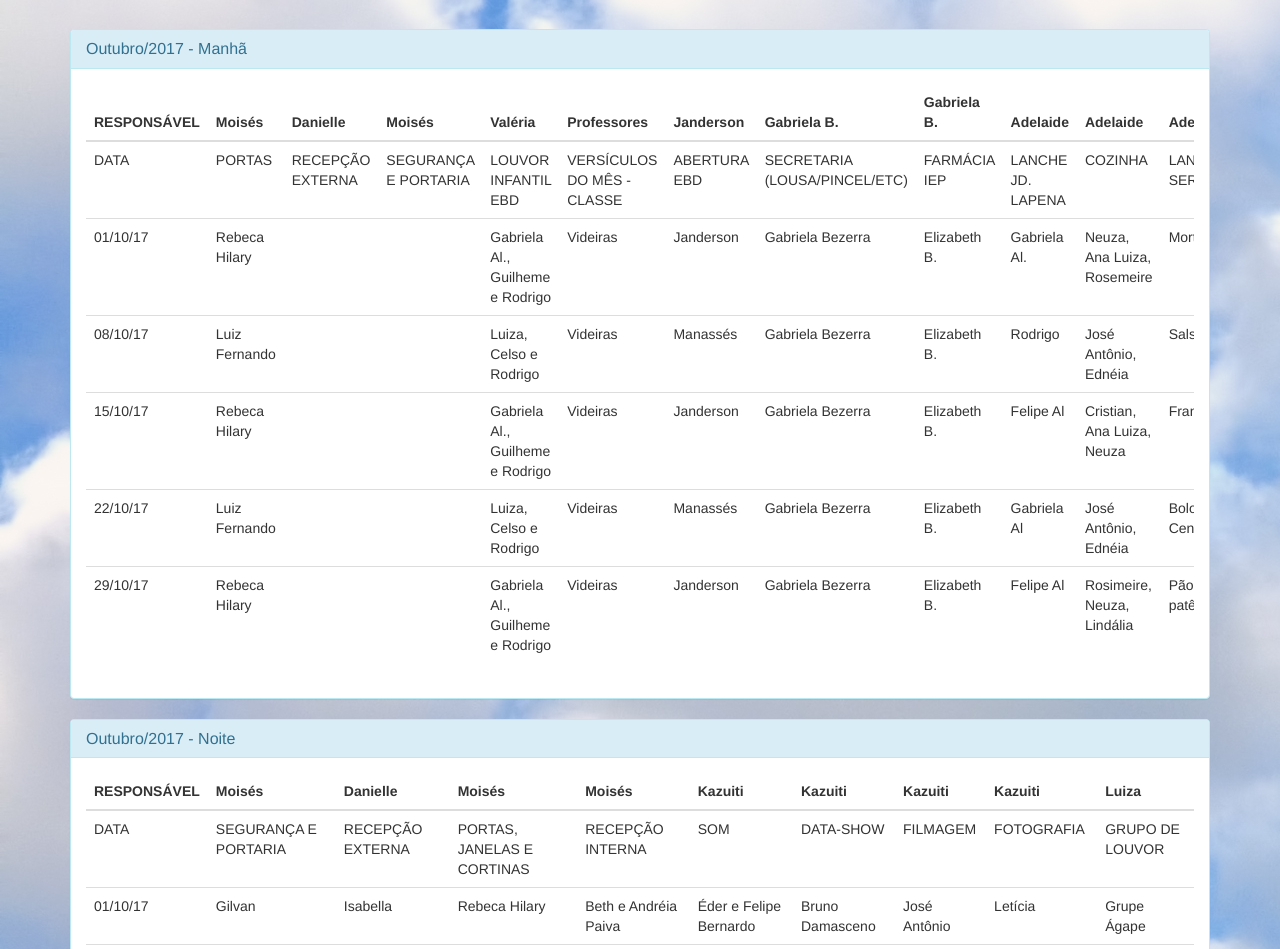
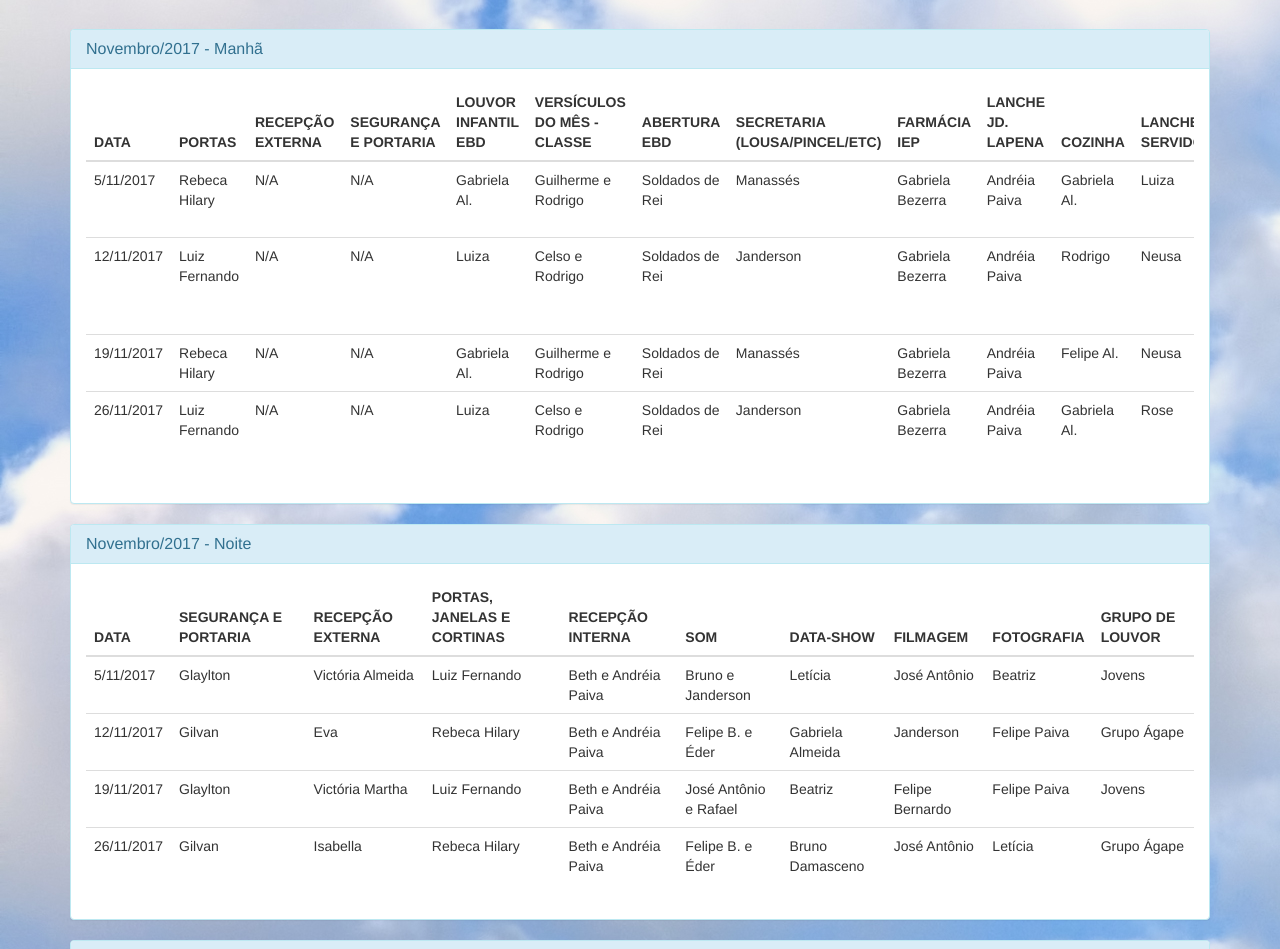
Before and after one commit to Migresc/migresc_site, a PHP site: page /escalaGeral.php in a window 1280 px wide. Shown: the part 51-1000 px from the top of the page. Run offline with PHP 8.4, Linux system fonts and the light colour scheme; some libraries are stand-ins or nearby versions.

Commit message:
Escala de Novembro

```diff
--- a/escalaGeral.php
+++ b/escalaGeral.php
@@ -3,109 +3,90 @@
 <div class="panel panel-info">
     <!-- Default panel contents -->
     <div class="panel-heading">
-        <h3 class="panel-title">Outubro/2017 - Manhã</h3>
+        <h3 class="panel-title">Novembro/2017 - Manhã</h3>
     </div>
     <div class="panel-body">
         <div class="table-responsive">
         <!-- Table -->
         <table class="table">
         	<thead>
- 	 	 <th>RESPONSÁVEL</th>
- 	 	 <th>Moisés</th>
- 	 	 <th>Danielle</th>
- 	 	 <th>Moisés</th>
- 	 	 <th>Valéria</th>
- 	 	 <th>Professores</th>
- 	 	 <th>Janderson</th>
- 	 	 <th>Gabriela B.</th>
-     <th>Gabriela B.</th>
- 	 	 <th>Adelaide</th>
- 	 	 <th>Adelaide</th>
- 	 	 <th>Adelaide</th>
+        	 	<th>DATA</th>
+        	 	<th>PORTAS</th>
+        	 	<th>RECEPÇÃO EXTERNA</th>
+        	 	<th>SEGURANÇA E PORTARIA</th>
+        	 	<th>LOUVOR INFANTIL EBD</th>
+        	 	<th>VERSÍCULOS DO MÊS - CLASSE</th>
+        	 	<th>ABERTURA EBD</th>
+        	 	<th>SECRETARIA (LOUSA/PINCEL/ETC)</th>
+        	 	<th>FARMÁCIA IEP</th>
+        	 	<th>LANCHE JD. LAPENA</th>
+        	 	<th>COZINHA</th>
+        	 	<th>LANCHE SERVIDO</th>
         	</thead>
         	<tr>
-	 	 <td>DATA</td>
-	 	 <td>PORTAS</td>
-	 	 <td>RECEPÇÃO EXTERNA</td>
-	 	 <td>SEGURANÇA E PORTARIA</td>
-	 	 <td>LOUVOR INFANTIL EBD</td>
-	 	 <td>VERSÍCULOS DO MÊS - CLASSE</td>
-	 	 <td>ABERTURA EBD</td>
-	 	 <td>SECRETARIA (LOUSA/PINCEL/ETC)</td>
-     <td>FARMÁCIA IEP</td>
-	 	 <td>LANCHE JD. LAPENA</td>
-	 	 <td>COZINHA</td>
-	 	 <td>LANCHE SERVIDO</td>
- 	 </tr>
- 	 <tr>
-	 	 <td>01/10/17</td>
+        	 	<td>5/11/2017</td>
         	 	<td>Rebeca Hilary</td>
-	 	 <td></td>
-	 	 <td></td>
-	 	 <td>Gabriela Al., Guilheme e Rodrigo</td>
-	 	 <td>Videiras</td>
-	 	 <td>Janderson</td>
+        	 	<td>N/A</td>
+        	 	<td>N/A</td>
+        	 	<td>Gabriela Al.</td>
+        	 	<td> Guilherme e Rodrigo</td>
+        	 	<td>Soldados de Rei</td>
+        	 	<td>Manassés</td>
         	 	<td>Gabriela Bezerra</td>
-     <td>Elizabeth B.</td>
+        	 	<td>Andréia Paiva</td>
         	 	<td>Gabriela Al.</td>
-	 	 <td>Neuza, Ana Luiza, Rosemeire</td>
+        	 	<td>Luiza</td>
+        	 	<td> Ednéia e José Antônio</td>
         	 	<td>Mortadela</td>
         	</tr>
         	<tr>
-	 	 <td>08/10/17</td>
+        	 	<td>12/11/2017</td>
         	 	<td>Luiz Fernando</td>
-	 	 <td></td>
-	 	 <td></td>
-	 	 <td>Luiza, Celso e Rodrigo</td>
-	 	 <td>Videiras</td>
-	 	 <td>Manassés</td>
+        	 	<td>N/A</td>
+        	 	<td>N/A</td>
+        	 	<td>Luiza</td>
+        	 	<td> Celso e Rodrigo</td>
+        	 	<td>Soldados de Rei</td>
+        	 	<td>Janderson</td>
         	 	<td>Gabriela Bezerra</td>
-     <td>Elizabeth B.</td>
+        	 	<td>Andréia Paiva</td>
         	 	<td>Rodrigo</td>
-	 	 <td>José Antônio, Ednéia</td>
+        	 	<td>Neusa</td>
+        	 	<td> José Antônio e Ednéia</td>
         	 	<td>Salsicha</td>
         	</tr>
         	<tr>
-	 	 <td>15/10/17</td>
+        	 	<td>19/11/2017</td>
         	 	<td>Rebeca Hilary</td>
-	 	 <td></td>
-	 	 <td></td>
-	 	 <td>Gabriela Al., Guilheme e Rodrigo</td>
-	 	 <td>Videiras</td>
-	 	 <td>Janderson</td>
+        	 	<td>N/A</td>
+        	 	<td>N/A</td>
+        	 	<td>Gabriela Al.</td>
+        	 	<td> Guilherme e Rodrigo</td>
+        	 	<td>Soldados de Rei</td>
+        	 	<td>Manassés</td>
         	 	<td>Gabriela Bezerra</td>
-     <td>Elizabeth B.</td>
-	 	 <td>Felipe Al</td>
-	 	 <td>Cristian, Ana Luiza, Neuza</td>
+        	 	<td>Andréia Paiva</td>
+        	 	<td>Felipe Al.</td>
+        	 	<td>Neusa</td>
+        	 	<td> Ednéia</td>
+        	 	<td> Luiza</td>
         	 	<td>Frango</td>
         	</tr>
         	<tr>
-	 	 <td>22/10/17</td>
+        	 	<td>26/11/2017</td>
         	 	<td>Luiz Fernando</td>
-	 	 <td></td>
-	 	 <td></td>
-	 	 <td>Luiza, Celso e Rodrigo</td>
-	 	 <td>Videiras</td>
-	 	 <td>Manassés</td>
-	 	 <td>Gabriela Bezerra</td>
-     <td>Elizabeth B.</td>
-	 	 <td>Gabriela Al</td>
-	 	 <td>José Antônio, Ednéia</td>
-	 	 <td>Bolo de Cenoura</td>
- 	 </tr>
-   <tr>
-	 	 <td>29/10/17</td>
-	 	 <td>Rebeca Hilary</td>
-	 	 <td></td>
-	 	 <td></td>
-	 	 <td>Gabriela Al., Guilheme e Rodrigo</td>
-	 	 <td>Videiras</td>
+        	 	<td>N/A</td>
+        	 	<td>N/A</td>
+        	 	<td>Luiza</td>
+        	 	<td> Celso e Rodrigo</td>
+        	 	<td>Soldados de Rei</td>
         	 	<td>Janderson</td>
         	 	<td>Gabriela Bezerra</td>
-     <td>Elizabeth B.</td>
-	 	 <td>Felipe Al</td>
-	 	 <td>Rosimeire, Neuza, Lindália</td>
-	 	 <td>Pão de patê</td>
+        	 	<td>Andréia Paiva</td>
+        	 	<td>Gabriela Al.</td>
+        	 	<td>Rose</td>
+        	 	<td> Cristian e Lindália</td>
+        	 	<td>Bolo de Côco</td>
         	</tr>
         </table>
         </div>
@@ -114,7 +95,7 @@
 </p>
 <div class="panel panel-info">
     <div class="panel-heading">
-        <h3 class="panel-title">Outubro/2017 - Noite</h3>
+        <h3 class="panel-title">Novembro/2017 - Noite</h3>
     </div>
 
     <div class="panel-body">
@@ -122,90 +103,67 @@
             <!-- Table -->
             <table class="table">
 	<thead>
- 	 	 <th>RESPONSÁVEL</th>
- 	 	 <th>Moisés</th>
- 	 	 <th>Danielle</th>
- 	 	 <th>Moisés</th>
- 	 	 <th>Moisés</th>
- 	 	 <th>Kazuiti</th>
- 	 	 <th>Kazuiti</th>
- 	 	 <th>Kazuiti</th>
- 	 	 <th>Kazuiti</th>
- 	 	 <th>Luiza</th>
+	 	<th>DATA</th>
+	 	<th>SEGURANÇA E PORTARIA</th>
+	 	<th>RECEPÇÃO EXTERNA</th>
+	 	<th>PORTAS, JANELAS E CORTINAS</th>
+	 	<th>RECEPÇÃO INTERNA</th>
+	 	<th>SOM</th>
+	 	<th>DATA-SHOW</th>
+	 	<th>FILMAGEM</th>
+	 	<th>FOTOGRAFIA</th>
+	 	<th>GRUPO DE LOUVOR</th>
 	</thead>
 	<tr>
-	 	 <td>DATA</td>
-	 	 <td>SEGURANÇA E PORTARIA</td>
-	 	 <td>RECEPÇÃO EXTERNA</td>
-	 	 <td>PORTAS, JANELAS E CORTINAS</td>
-	 	 <td>RECEPÇÃO INTERNA</td>
-	 	 <td>SOM</td>
-	 	 <td>DATA-SHOW</td>
-	 	 <td>FILMAGEM</td>
-	 	 <td>FOTOGRAFIA</td>
-	 	 <td>GRUPO DE LOUVOR</td>
+	 	<td>5/11/2017</td>
+	 	<td>Glaylton</td>
+	 	<td>Victória Almeida</td>
+	 	<td>Luiz Fernando</td>
+	 	<td>Beth e Andréia Paiva</td>
+	 	<td>Bruno e Janderson</td>
+	 	<td>Letícia</td>
+	 	<td>José Antônio</td>
+	 	<td>Beatriz</td>
+	 	<td>Jovens</td>
 	</tr>
 	<tr>
-	 	 <td>01/10/17</td>
+	 	<td>12/11/2017</td>
+	 	<td>Gilvan</td>
+	 	<td>Eva</td>
+	 	<td>Rebeca Hilary</td>
+	 	<td>Beth e Andréia Paiva</td>
+	 	<td>Felipe B. e Éder</td>
+	 	<td>Gabriela Almeida</td>
+	 	<td>Janderson</td>
+	 	<td>Felipe Paiva</td>
+	 	<td>Grupo Ágape</td>
+	</tr>
+	<tr>
+	 	<td>19/11/2017</td>
+	 	<td>Glaylton</td>
+	 	<td>Victória Martha</td>
+	 	<td>Luiz Fernando</td>
+	 	<td>Beth e Andréia Paiva</td>
+	 	<td>José Antônio e Rafael</td>
+	 	<td>Beatriz</td>
+	 	<td>Felipe Bernardo</td>
+	 	<td>Felipe Paiva</td>
+	 	<td>Jovens</td>
+	</tr>
+	<tr>
+	 	<td>26/11/2017</td>
 	 	<td>Gilvan</td>
 	 	<td>Isabella</td>
 	 	<td>Rebeca Hilary</td>
 	 	<td>Beth e Andréia Paiva</td>
-	 	 <td>Éder e Felipe Bernardo</td>
+	 	<td>Felipe B. e Éder</td>
 	 	<td>Bruno Damasceno</td>
 	 	<td>José Antônio</td>
 	 	<td>Letícia</td>
-	 	 <td>Grupe Ágape</td>
- 	 </tr>
- 	 <tr>
-	 	 <td>08/10/17</td>
-	 	 <td>Glaylton</td>
-	 	 <td>Victória Almeida</td>
-	 	 <td>Luiz Fernando</td>
-	 	 <td>Beth e Andréia Paiva</td>
-	 	 <td>Éder e Janderson</td>
-	 	 <td>Letícia</td>
-	 	 <td>Felipe Paiva</td>
-	 	 <td>Beatriz</td>
-	 	 <td>Jovens</td>
- 	 </tr>
- 	 <tr>
-	 	 <td>15/10/17</td>
-	 	 <td>Gilvan</td>
-	 	 <td>Victória Martha</td>
-	 	 <td>Rebeca Hilary</td>
-	 	 <td>Beth e Andréia Paiva</td>
-	 	 <td>Rafael e Felipe B</td>
-	 	 <td>Bruno Damasceno</td>
-	 	 <td>Beatriz</td>
-	 	 <td>Felipe Bernardo</td>
 	 	<td>Grupo Ágape</td>
 	</tr>
- 	 <tr>
-	 	 <td>22/10/17</td>
-	 	 <td>Glaylton</td>
-	 	 <td>Kailane</td>
-	 	 <td>Luiz Fernando</td>
-	 	 <td>Beth e Andréia Paiva</td>
-	 	 <td>Janderson e Rafael</td>
-	 	 <td>Beatriz</td>
-	 	 <td>Felipe Paiva</td>
-	 	 <td>Gabriela Almeida</td>
-	 	 <td>Jovens</td>
- 	 </tr>
- 	 <tr>
-	 	 <td>29/10/17</td>
-	 	 <td>Gilvan</td>
-	 	 <td>Victória Almeida</td>
-	 	 <td>Rebeca Hilary</td>
-	 	 <td>Beth e Andréia Paiva</td>
-	 	 <td>Éder e Felipe Bernardo</td>
-	 	 <td>Gabriela Almeida</td>
-	 	 <td>Rafael</td>
-	 	 <td>Beatriz</td>
-	 	 <td>Gurpo Ágape</td>
- 	 </tr>
 </table>
+
           </div>
     </div>
 </div>
```
Lines whose indentation alone changed are shown as unchanged.
